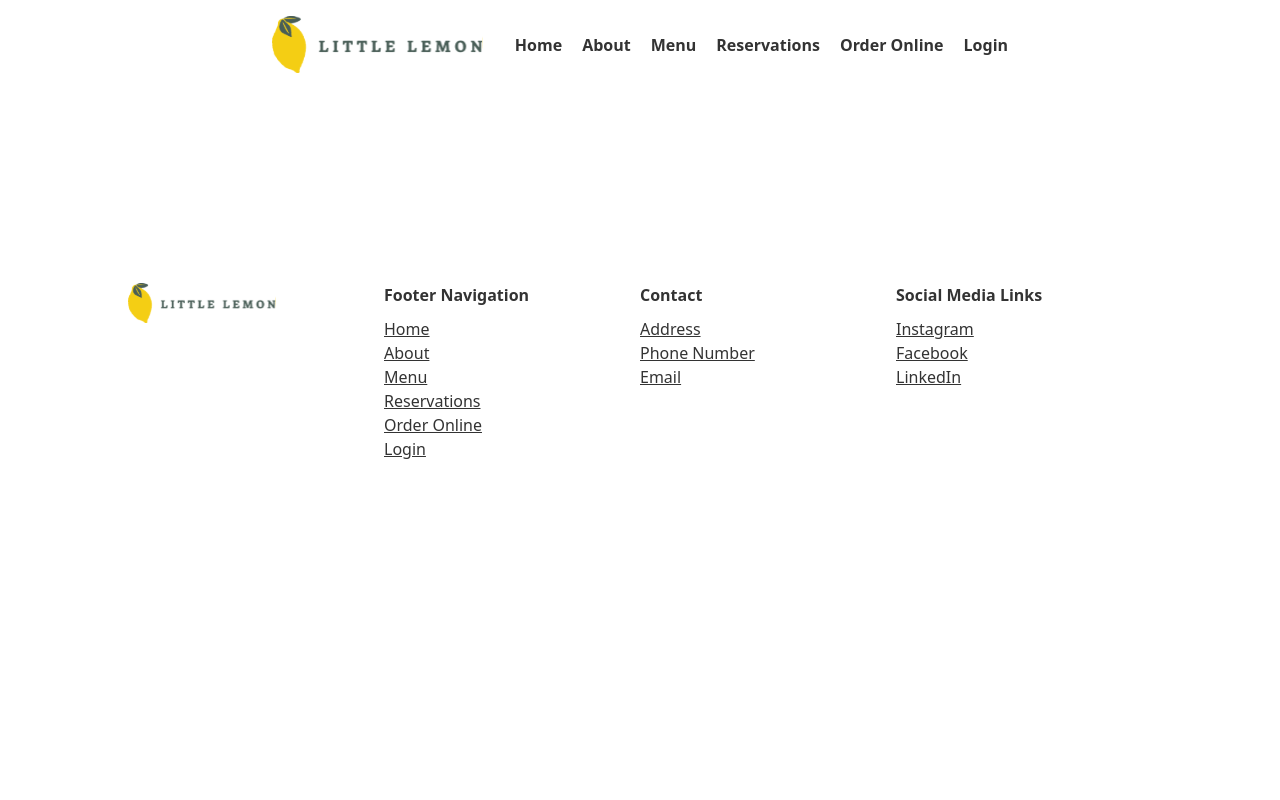
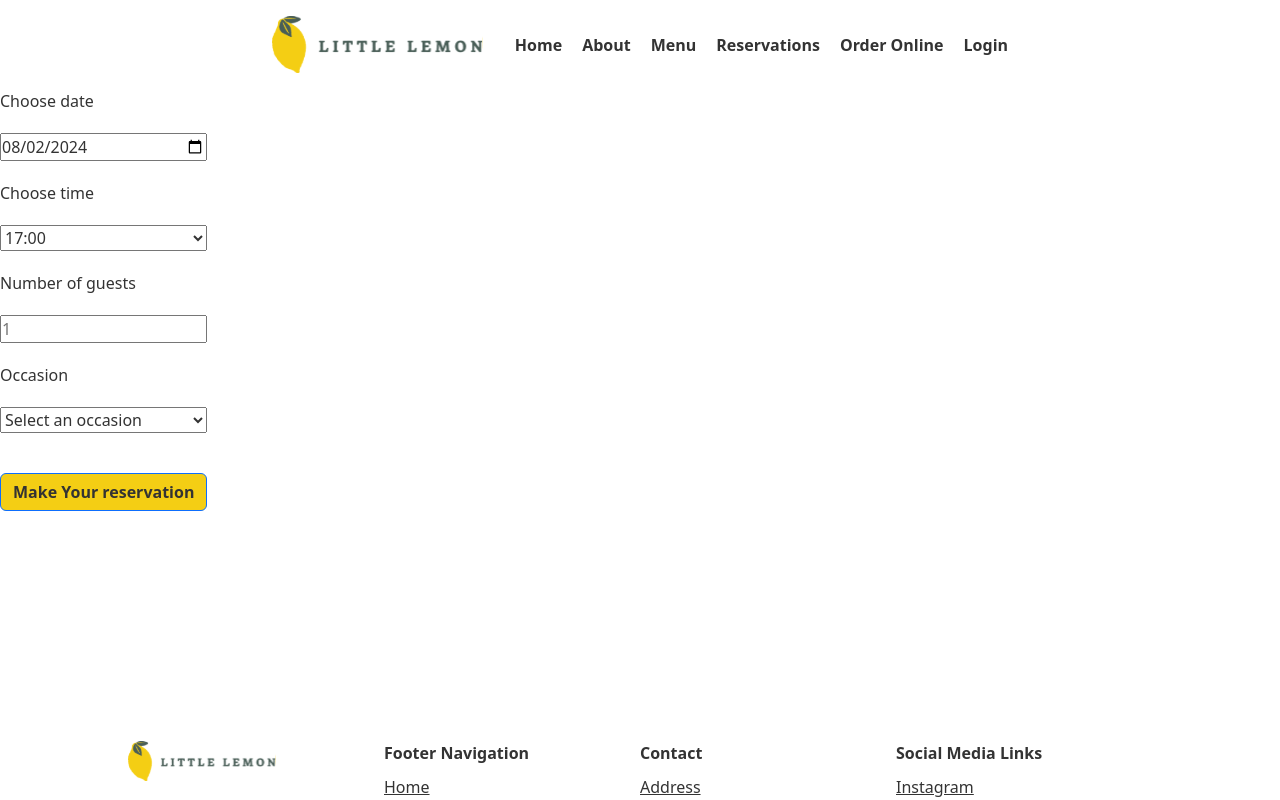
Before and after one commit to sid-lpcd/react-coursera-little-lemon, a React (Create React App) app: page /booking in a window 1280 px wide. Shown: the top 800 px of the page. Built offline with nearby package versions, Linux system fonts and the light colour scheme.

Commit message:
Booking form updates functionality, started testing. Need UI Design for booking a table

```diff
--- /dev/null
+++ b/src/components/BookingForm.js
@@ -0,0 +1,29 @@
+function BookingForm({ booking, availableTimes, today, onChange }) {
+    return (
+      <>
+        <form style={{display: "grid", maxWidth: "200px", gap: "20px"}}>
+            <label htmlFor="res-date">Choose date</label>
+            <input type="date" id="res-date" name="date" min={today} value={booking.date || today} onChange={onChange} required/>
+            <label htmlFor="res-time">Choose time</label>
+            <select id="res-time " name="time" value={booking.time || ""} onChange={onChange} required>
+                {availableTimes.map((time, index) => (
+                    <option key={index} value={time}>
+                        {time}
+                    </option>
+                ))}
+            </select>
+            <label htmlFor="guests">Number of guests</label>
+            <input type="number" placeholder="1" min="1" max="10" id="guests" name="guests" value={booking.guests || ""} onChange={onChange} required/>
+            <label htmlFor="occasion">Occasion</label>
+            <select id="occasion" name="occasion" value={booking.occasion || ""} onChange={onChange}>
+                    <option value="">Select an occasion</option>
+                    <option>Birthday</option>
+                    <option>Anniversary</option>
+            </select>
+            <input type="submit" value="Make Your reservation" className="btn btn-primary"/>
+        </form>
+      </>
+    );
+  }
+
+  export default BookingForm;
--- a/src/components/BookingPage.js
+++ b/src/components/BookingPage.js
@@ -1,7 +1,41 @@
+import BookingForm from "./BookingForm";
+import React, { useState, useEffect, useReducer } from "react";
+import { timesReducer, updateTimes, initializeTimes } from "./reducer";
 function BookingPage() {
+  const [booking, setBooking] = useState([
+      {date: "", time: "", guests: "", occasion: ""},
+  ]);
+
+  const [today, setToday] = useState('');
+
+  const [availableTimes, dispatch] = useReducer(timesReducer, [], () => initializeTimes());
+
+  useEffect(()=>{// Get today's date in YYYY-MM-DD format
+      // Get today's date in YYYY-MM-DD format
+      const todayDate = new Date().toISOString().split('T')[0];
+      setToday(todayDate);
+      setBooking(prevBooking => ({
+        ...prevBooking,
+        date: todayDate
+    }));
+  },[])
+
+  function handleChange(e) {
+    const { name, value } = e.target;
+    setBooking({ ...booking, [name]: value });
+
+    if (name === 'date') {
+        dispatch(updateTimes(value)); // Update available times based on the selected date
+    }
+  }
     return (
       <>
-
+        <BookingForm
+          booking={booking}
+          availableTimes={availableTimes}
+          today={today}
+          onChange={handleChange}
+        />
       </>
     );
   }
--- a/src/components/Footer.js
+++ b/src/components/Footer.js
@@ -7,7 +7,7 @@ function Footer() {
         <img src={Logo}></img>
       </div>
       <div className='col-3'>
-        <p class='title'>Footer Navigation</p>
+        <p className='title'>Footer Navigation</p>
         <ul>
           <li><a href=''>Home</a></li>
           <li><a href=''>About</a></li>
@@ -18,7 +18,7 @@ function Footer() {
         </ul>
       </div>
       <div className='col-3'>
-        <p class='title'>Contact</p>
+        <p className='title'>Contact</p>
         <ul>
           <li><a href=''>Address</a></li>
           <li><a href=''>Phone Number</a></li>
@@ -26,7 +26,7 @@ function Footer() {
         </ul>
       </div>
       <div className='col-3'>
-        <p class='title'>Social Media Links</p>
+        <p className='title'>Social Media Links</p>
         <ul>
           <li><a href=''>Instagram</a></li>
           <li><a href=''>Facebook</a></li>
--- a/src/components/Header.js
+++ b/src/components/Header.js
@@ -6,7 +6,7 @@ function Header() {
       <meta name="og:description" content="Enjoy a delightful dining experience at Little Lemon Restaurant, where fresh ingredients and vibrant flavors come together in a cozy, inviting atmosphere."/>
       <meta name="og:image" content="../images/dishes.png"/>
 
-      <link href="https://cdn.jsdelivr.net/npm/bootstrap@5.3.2/dist/css/bootstrap.min.css" rel="stylesheet" integrity="sha384-T3c6CoIi6uLrA9TneNEoa7RxnatzjcDSCmG1MXxSR1GAsXEV/Dwwykc2MPK8M2HN" crossorigin="anonymous"></link>
+      <link href="https://cdn.jsdelivr.net/npm/bootstrap@5.3.2/dist/css/bootstrap.min.css" rel="stylesheet" integrity="sha384-T3c6CoIi6uLrA9TneNEoa7RxnatzjcDSCmG1MXxSR1GAsXEV/Dwwykc2MPK8M2HN" crossOrigin="anonymous"></link>
     </header>
   );
 }
--- a/src/components/Nav.js
+++ b/src/components/Nav.js
@@ -4,7 +4,7 @@ import { Link } from "react-router-dom";
 function Nav() {
   return (
     <nav>
-      <img src={Logo}></img>
+      <img src={Logo} id='logo'></img>
       <ul>
         <li><Link to='/'>Home</Link></li>
         <li><a href=''>About</a></li>
--- /dev/null
+++ b/src/components/reducer.js
@@ -0,0 +1,44 @@
+// src/reducer.js
+
+export const actionTypes = {
+    UPDATE_TIMES: 'UPDATE_TIMES',
+};
+
+export const initializeTimes = () => {
+    // Set initial available times (could be fetched from an API or set statically)
+    return [
+        "17:00",
+        "18:00",
+        "19:00",
+        "20:00",
+        "21:00",
+        "22:00"
+    ];
+};
+
+export const updateTimes = (date) => {
+    console.log(date)
+    const CurrentDate = new Date(date);
+    console.log(CurrentDate.getDay())
+    if(CurrentDate.getDay() === 1){
+        return {
+            type: actionTypes.UPDATE_TIMES,
+            payload: [],
+        };
+    } else{
+        // For now, we return the same available times if the date is not a Monday.
+        return {
+            type: actionTypes.UPDATE_TIMES,
+            payload: initializeTimes()
+        };
+    }
+
+};
+export const timesReducer = (state, action) => {
+    switch (action.type) {
+        case actionTypes.UPDATE_TIMES:
+            return action.payload;
+        default:
+            return state;
+    }
+};
```
Also changed, not shown: 1 other file (tests, documents, lock files or other folders).
